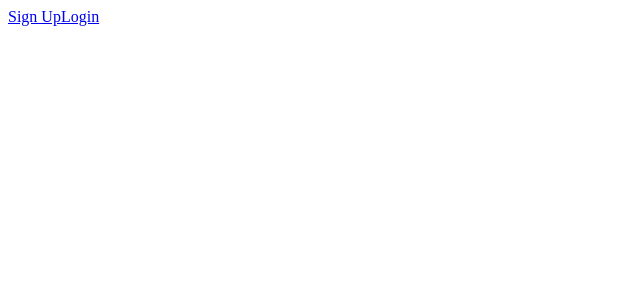
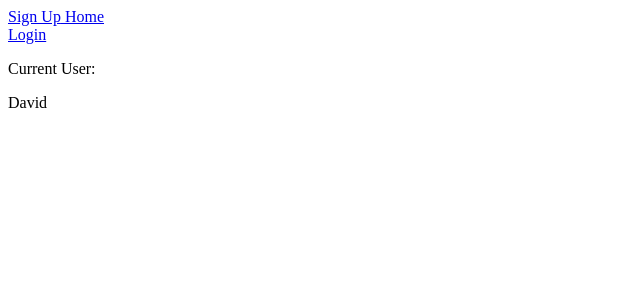
Before and after one commit to davideliason/passport-mern, a React (Create React App) app in the folder client/: page / in a window 1280 px wide. Shown: the top 300 px of the page, without its empty margins (0-640 px from the left). Built offline with nearby package versions, Linux system fonts and the light colour scheme.

Commit message:
update parent App component with state holding loggedIn and user data. If loggedIn is true then display Logout Link, otherwise display Login Link.

```diff
--- a/client/src/App.js
+++ b/client/src/App.js
@@ -1,23 +1,55 @@
 import React, { Component } from 'react';
 import SignupForm from './components/SignUpForm';
 import LoginForm from './components/LoginForm';
+import Home from './components/Home'
 
 import { Route, Link } from 'react-router-dom'
 import axios from 'axios'
 
-
+const DisplayLoggedOutLinks= props => {
+	if (props.loggedIn) {
+		return (
+			<nav className="navbar">
+						<Link to="#" className="nav-link" onClick={props._logout}>
+							Logout
+						</Link>
+			</nav>
+		)
+  }
+  else {
+    return (
+      <nav className="navbar">
+        <Link to="/login">Login</Link>
+     </nav>
+    )
+  }
+}
 
 class App extends Component {
+  constructor() {
+		super()
+		this.state = {
+			loggedIn: false,
+			user: {
+        "name" : "David"
+      }
+		}
+		// this._logout = this._logout.bind(this)
+		// this._login = this._login.bind(this)
+	}
   render() {
     return (
       <div className="App">
          <nav>
            <Link to="/signup">Sign Up</Link>
-           <Link to="/login">Login</Link>
+           <Link to="/"> Home</Link>
          </nav>
+         <DisplayLoggedOutLinks loggedIn={this.state.loggedIn} />
          <div>
            <Route path="/signup" component={SignupForm} />
            <Route path="/login" component={LoginForm} />
+			     <Route exact path="/" render={() => <Home user={this.state.user} />} />
+
          </div>
       </div>
     );
--- /dev/null
+++ b/client/src/components/Home.js
@@ -0,0 +1,23 @@
+import React from 'react'
+
+const Home = props => {
+	if (props.user) {
+		return (
+			<div className="Home">
+				<p>Current User:</p>
+				{props.user.name}
+			</div>
+		)
+	} else {
+		return (
+			<div className="Home">
+				<p>Current User:</p>
+				<code>
+					{JSON.stringify(props)}
+				</code>
+			</div>
+		)
+	}
+}
+
+export default Home
--- a/package.json
+++ b/package.json
@@ -5,8 +5,10 @@
   "main": "server.js",
   "dependencies": {
     "axios": "^0.18.0",
+    "body-parser": "^1.18.3",
     "dotenv": "^6.1.0",
     "express": "^4.16.4",
+    "morgan": "^1.9.1",
     "react-router-dom": "^4.3.1"
   },
   "devDependencies": {
```
Also changed, not shown: 1 other file (tests, documents, lock files or other folders).
